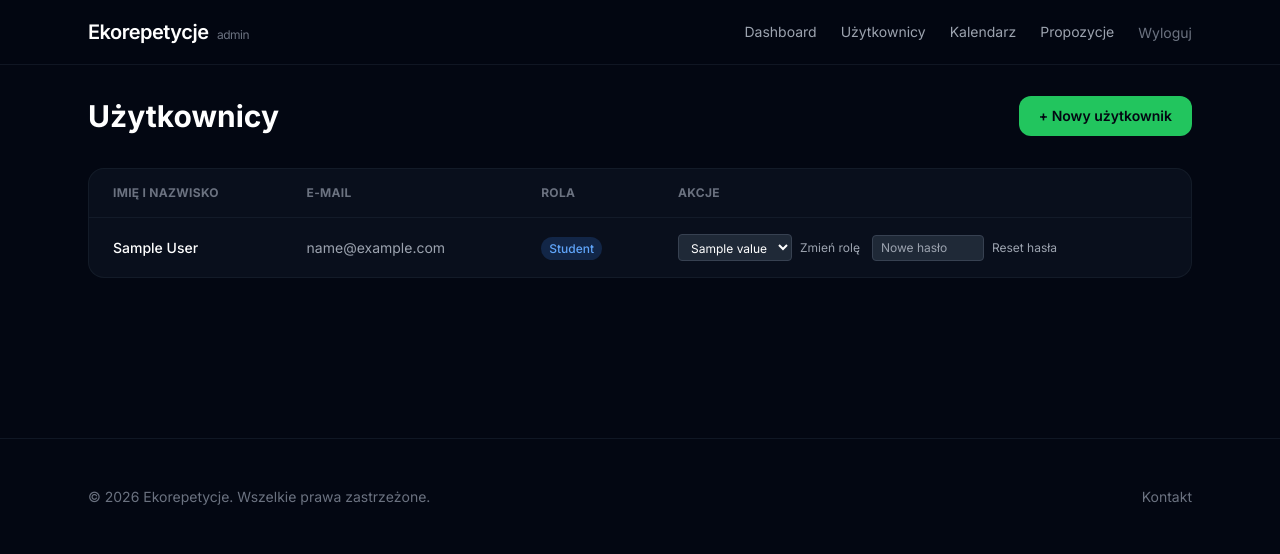
After one commit to maciekgangus/Ekorepetycje, a FastAPI app: template app/templates/admin/users.html in a window 1280 px wide. The commit adds this page. Shown: the top 554 px of the page. Run offline with FastAPI, Linux system fonts and the light colour scheme; the template is opened without the code that fills it: most values are stand-ins (such as "Sample title", 1, 10 or a date in 2020); style sheets or scripts are compiled from the project's sources; parts of the project's set-up code (start-up, migrations or seed data) failed here and were passed over; some libraries are stand-ins or nearby versions; some web fonts are replaced.

Commit message:
feat(admin): user management, proposals, auth guards, admin navbar

```diff
--- a/app/templates/admin/calendar.html
+++ b/app/templates/admin/calendar.html
@@ -1,4 +1,6 @@
 {% extends "base.html" %}
+
+{% block navbar %}{% include "components/navbar_admin.html" %}{% endblock %}
 
 {% block title %}Kalendarz — Ekorepetycje Admin{% endblock %}
 
--- a/app/templates/admin/dashboard.html
+++ b/app/templates/admin/dashboard.html
@@ -1,4 +1,6 @@
 {% extends "base.html" %}
+
+{% block navbar %}{% include "components/navbar_admin.html" %}{% endblock %}
 
 {% block title %}Dashboard — Ekorepetycje Admin{% endblock %}
 
--- /dev/null
+++ b/app/templates/admin/users.html
@@ -0,0 +1,109 @@
+{% extends "base.html" %}
+
+{% block navbar %}{% include "components/navbar_admin.html" %}{% endblock %}
+
+{% block title %}Użytkownicy — Ekorepetycje Admin{% endblock %}
+
+{% block content %}
+<div class="pt-24 pb-16 px-6 max-w-6xl mx-auto">
+    <div class="mb-8 flex items-center justify-between">
+        <h1 class="text-3xl font-bold text-white">Użytkownicy</h1>
+        <button onclick="document.getElementById('create-form').classList.toggle('hidden')"
+                class="bg-green-500 hover:bg-green-400 text-gray-950 font-semibold px-5 py-2.5 rounded-xl text-sm transition-colors">
+            + Nowy użytkownik
+        </button>
+    </div>
+
+    {% if error %}
+    <div class="mb-6 text-sm text-red-400 border border-red-400/20 bg-red-400/10 px-4 py-3 rounded-xl">
+        {{ error }}
+    </div>
+    {% endif %}
+
+    <!-- Create form -->
+    <div id="create-form" class="hidden mb-8 bg-gray-900/50 border border-gray-800/50 rounded-2xl p-6">
+        <h2 class="text-lg font-semibold text-white mb-4">Nowy użytkownik</h2>
+        <form method="post" action="/admin/users/create" class="grid grid-cols-2 gap-4">
+            <div>
+                <label class="block text-xs text-gray-400 mb-1 uppercase tracking-wide">Imię i nazwisko</label>
+                <input type="text" name="full_name" required class="w-full bg-gray-800 border border-gray-700 px-3 py-2 text-white text-sm rounded-lg focus:outline-none focus:border-green-500">
+            </div>
+            <div>
+                <label class="block text-xs text-gray-400 mb-1 uppercase tracking-wide">E-mail</label>
+                <input type="email" name="email" required class="w-full bg-gray-800 border border-gray-700 px-3 py-2 text-white text-sm rounded-lg focus:outline-none focus:border-green-500">
+            </div>
+            <div>
+                <label class="block text-xs text-gray-400 mb-1 uppercase tracking-wide">Rola</label>
+                <select name="role" class="w-full bg-gray-800 border border-gray-700 px-3 py-2 text-white text-sm rounded-lg focus:outline-none focus:border-green-500">
+                    {% for r in roles %}
+                    <option value="{{ r.value }}">{{ r.value }}</option>
+                    {% endfor %}
+                </select>
+            </div>
+            <div>
+                <label class="block text-xs text-gray-400 mb-1 uppercase tracking-wide">Hasło tymczasowe</label>
+                <input type="password" name="password" required class="w-full bg-gray-800 border border-gray-700 px-3 py-2 text-white text-sm rounded-lg focus:outline-none focus:border-green-500">
+            </div>
+            <div class="col-span-2">
+                <button type="submit" class="bg-green-500 hover:bg-green-400 text-gray-950 font-semibold px-5 py-2 rounded-lg text-sm transition-colors">
+                    Utwórz konto
+                </button>
+            </div>
+        </form>
+    </div>
+
+    <!-- Users table -->
+    <div class="bg-gray-900/50 border border-gray-800/50 rounded-2xl overflow-hidden">
+        <table class="w-full text-sm">
+            <thead class="border-b border-gray-800/50">
+                <tr class="text-left text-xs text-gray-500 uppercase tracking-wide">
+                    <th class="px-6 py-4">Imię i nazwisko</th>
+                    <th class="px-6 py-4">E-mail</th>
+                    <th class="px-6 py-4">Rola</th>
+                    <th class="px-6 py-4">Akcje</th>
+                </tr>
+            </thead>
+            <tbody class="divide-y divide-gray-800/30">
+                {% for user in users %}
+                <tr class="hover:bg-gray-800/20 transition-colors">
+                    <td class="px-6 py-4 text-white font-medium">{{ user.full_name }}</td>
+                    <td class="px-6 py-4 text-gray-400">{{ user.email }}</td>
+                    <td class="px-6 py-4">
+                        {% if user.role.value == 'admin' %}
+                        <span class="px-2 py-1 text-xs font-medium bg-purple-500/20 text-purple-400 rounded-full">Admin</span>
+                        {% elif user.role.value == 'teacher' %}
+                        <span class="px-2 py-1 text-xs font-medium bg-green-500/20 text-green-400 rounded-full">Nauczyciel</span>
+                        {% else %}
+                        <span class="px-2 py-1 text-xs font-medium bg-blue-500/20 text-blue-400 rounded-full">Student</span>
+                        {% endif %}
+                    </td>
+                    <td class="px-6 py-4">
+                        <div class="flex items-center gap-3">
+                            <!-- Role change -->
+                            <form method="post" action="/admin/users/{{ user.id }}/role" class="flex items-center gap-2"
+                                  hx-post="/admin/users/{{ user.id }}/role" hx-target="this" hx-swap="outerHTML">
+                                <select name="role" class="bg-gray-800 border border-gray-700 text-white text-xs px-2 py-1 rounded focus:outline-none">
+                                    {% for r in roles %}
+                                    <option value="{{ r.value }}" {% if r == user.role %}selected{% endif %}>{{ r.value }}</option>
+                                    {% endfor %}
+                                </select>
+                                <button type="submit" class="text-xs text-gray-400 hover:text-white">Zmień rolę</button>
+                            </form>
+                            <!-- Reset password -->
+                            <form method="post" action="/admin/users/{{ user.id }}/reset-password" class="flex items-center gap-2"
+                                  hx-post="/admin/users/{{ user.id }}/reset-password" hx-target="this" hx-swap="outerHTML">
+                                <input type="password" name="password" placeholder="Nowe hasło" required
+                                       class="bg-gray-800 border border-gray-700 text-white text-xs px-2 py-1 rounded focus:outline-none w-28">
+                                <button type="submit" class="text-xs text-gray-400 hover:text-white">Reset hasła</button>
+                            </form>
+                        </div>
+                    </td>
+                </tr>
+                {% endfor %}
+            </tbody>
+        </table>
+    </div>
+</div>
+
+<script src="https://unpkg.com/htmx.org@1.9.12"></script>
+{% endblock %}
--- /dev/null
+++ b/app/templates/components/inline_success.html
@@ -0,0 +1 @@
+<p class="text-sm text-green-400 py-2">{{ message }}</p>
--- /dev/null
+++ b/app/templates/components/navbar_admin.html
@@ -0,0 +1,23 @@
+<nav class="fixed top-0 left-0 right-0 z-50 backdrop-blur-md bg-gray-950/80 border-b border-gray-800/50">
+    <div class="max-w-6xl mx-auto px-6 h-16 flex items-center justify-between">
+        <a href="/admin/" class="text-xl font-semibold tracking-tight text-white hover:text-green-400 transition-colors">
+            Ekorepetycje <span class="text-xs text-gray-500 font-normal ml-1">admin</span>
+        </a>
+        <div class="flex items-center gap-6">
+            <a href="/admin/" class="text-sm text-gray-400 hover:text-white transition-colors">Dashboard</a>
+            <a href="/admin/users" class="text-sm text-gray-400 hover:text-white transition-colors">Użytkownicy</a>
+            <a href="/admin/calendar" class="text-sm text-gray-400 hover:text-white transition-colors">Kalendarz</a>
+            <a href="/admin/proposals" class="relative text-sm text-gray-400 hover:text-white transition-colors">
+                Propozycje
+                {% if pending_proposals and pending_proposals > 0 %}
+                <span class="absolute -top-1 -right-3 w-4 h-4 bg-red-500 text-white text-[10px] flex items-center justify-center rounded-full">
+                    {{ pending_proposals }}
+                </span>
+                {% endif %}
+            </a>
+            <form method="post" action="/logout" class="inline">
+                <button class="text-sm text-gray-500 hover:text-white transition-colors">Wyloguj</button>
+            </form>
+        </div>
+    </div>
+</nav>
```
Also changed, not shown: app/api/routes_admin.py (+188 -15 lines), app/templates/admin/proposals.html (added, +64 -0 lines), tests/test_admin_users.py (added, +9 -0 lines).
